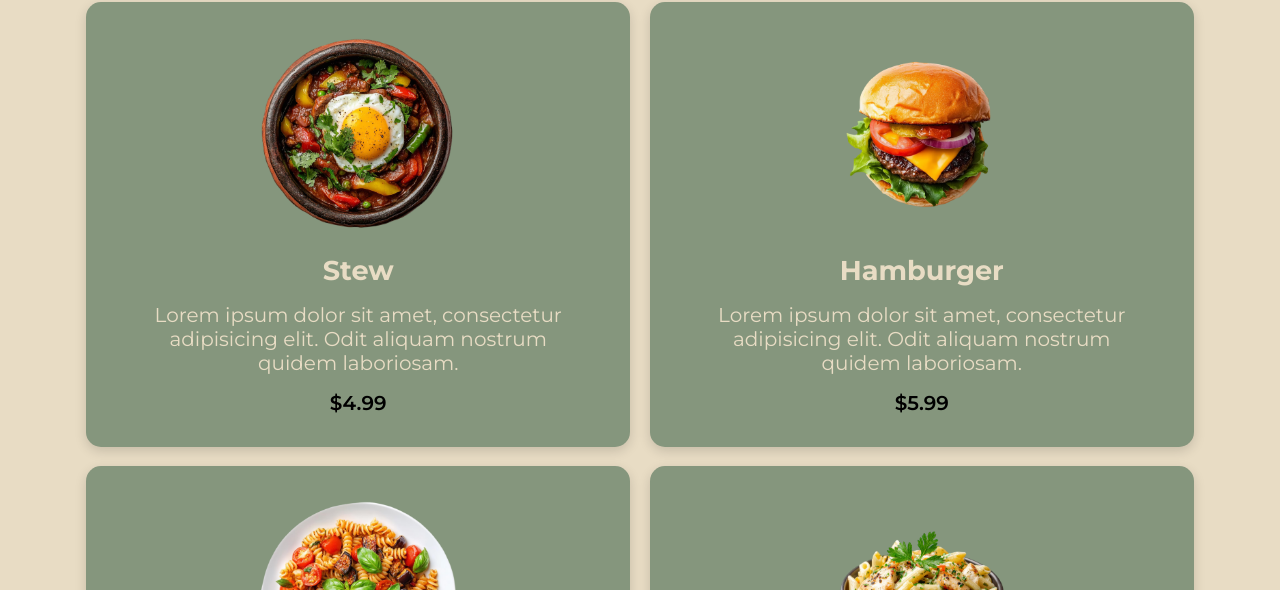
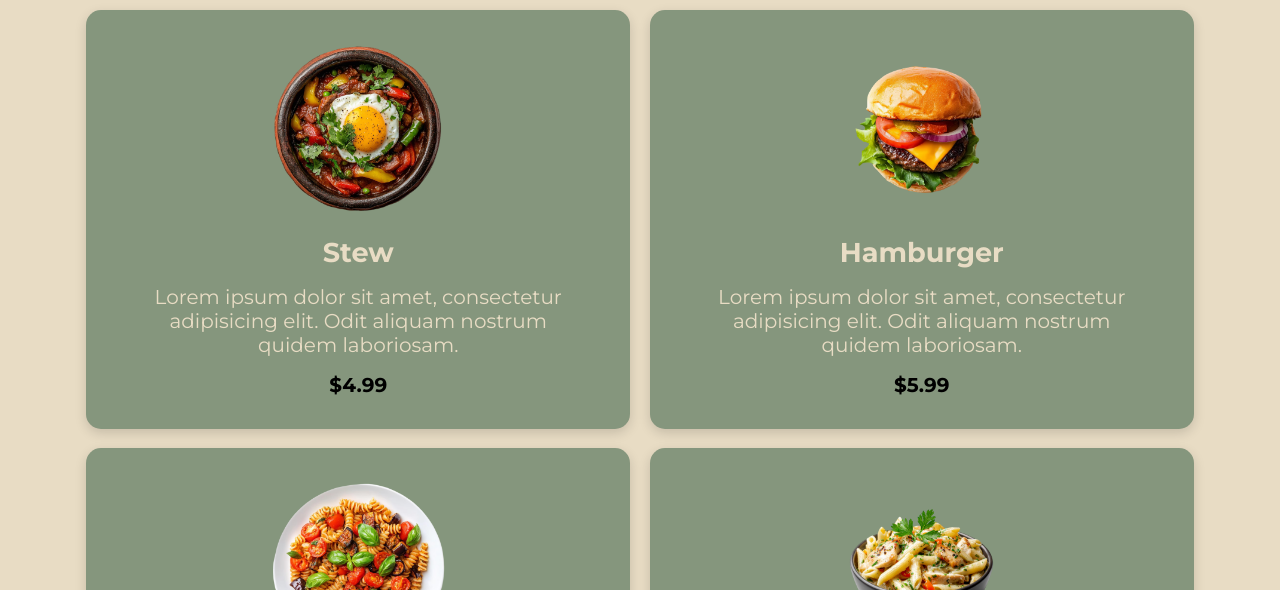
Before and after one commit to DariusJderu1/restaurant-page, a website built with webpack: page src/template.html in a window 1280 px wide. Shown: the part 210-800 px from the top of the page. Built offline with nearby package versions, Linux system fonts and the light colour scheme.

Commit message:
Fix css for menu page
Change padding for container

```diff
--- a/src/css/menu.css
+++ b/src/css/menu.css
@@ -6,7 +6,7 @@
     flex-direction: column;
     align-items: center;
 
-    padding: 2.5rem 1rem;
+    padding: 3rem 1rem;
 
     background-color: var(--clr-bg-main);
 }
@@ -54,13 +54,13 @@ article.food {
     }
     p.price {
 
-        font-weight: 600;
+        font-weight: 700;
         color: black;
     }
 }
 
 article.food img {
 
-    width: 200px;
+    width: 175px;
     height: auto;
 }
```
